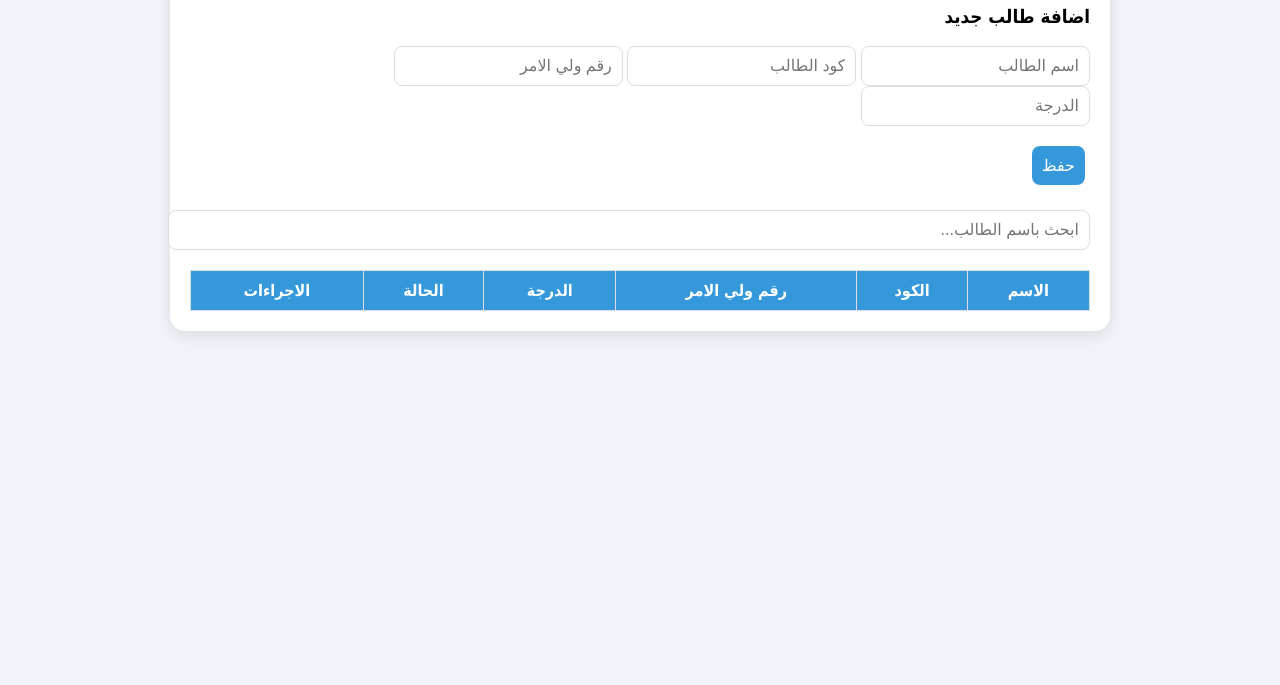
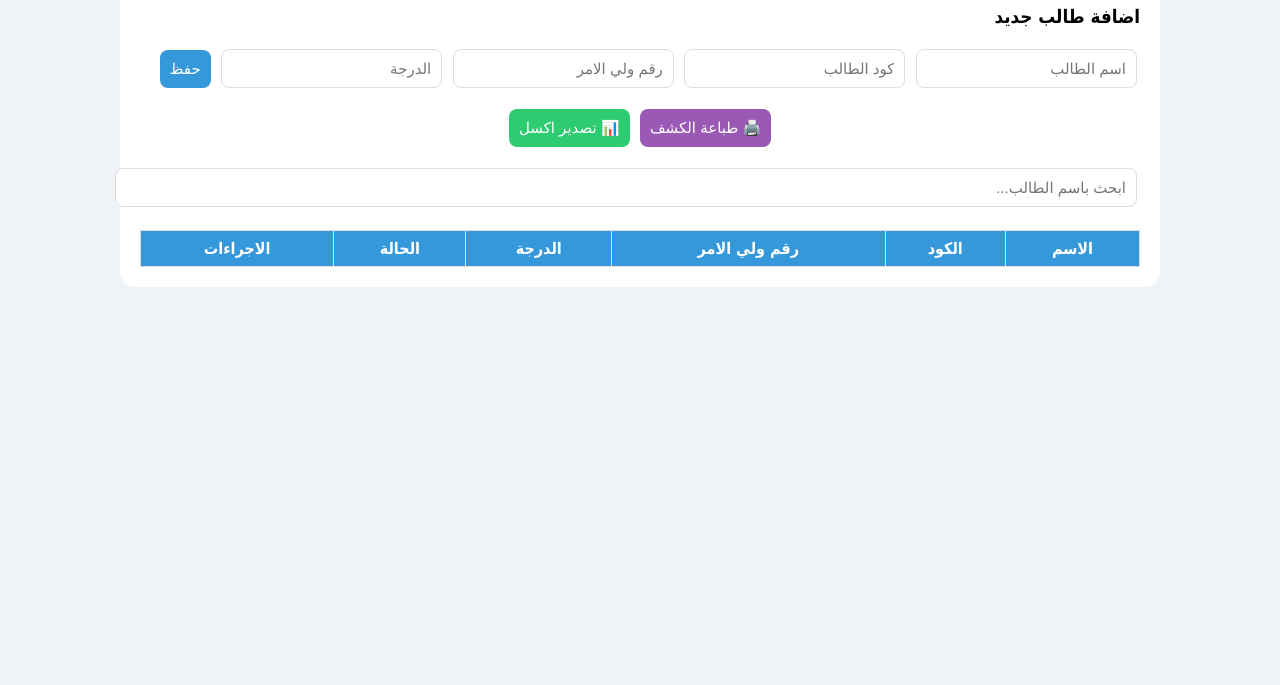
Before and after one commit to abeersalama633-bot/Student-tracker-, a plain HTML site: page index.html in a window 1280 px wide. Shown: the part 115-800 px from the top of the page. Drawn offline with Linux system fonts and the light colour scheme.

Commit message:
Update index.html

```diff
--- a/index.html
+++ b/index.html
@@ -6,19 +6,20 @@
 <title>نظام متابعة الطلاب</title>
 <style>
     body { font-family: 'Tahoma', sans-serif; background: #f0f4f8; margin: 0; padding: 20px; }
-       .container { max-width: 900px; margin: auto; background: white; padding: 20px; border-radius: 15px; box-shadow: 0 4px 15px rgba(0,0,0,0.1); }
+  .container { max-width: 1000px; margin: auto; background: white; padding: 20px; border-radius: 15px; }
     h1 { color: #2c3e50; text-align: center; }
-       .form-group { margin-bottom: 15px; }
-        input, button { padding: 10px; border-radius: 8px; border: 1px solid #ddd; font-size: 16px; }
-        button { background: #3498db; color: white; border: none; cursor: pointer; margin: 5px; }
+    input, button { padding: 10px; border-radius: 8px; border: 1px solid #ddd; font-size: 15px; margin: 3px; }
+    button { background: #3498db; color: white; border: none; cursor: pointer; }
     button:hover { background: #2980b9; }
     button.danger { background: #e74c3c; }
     button.success { background: #2ecc71; }
     button.warning { background: #f39c12; }
+    button.print { background: #9b59b6; }
     table { width: 100%; border-collapse: collapse; margin-top: 20px; }
-        th, td { border: 1px solid #ddd; padding: 10px; text-align: center; }
+    th, td { border: 1px solid #ddd; padding: 8px; text-align: center; }
     th { background: #3498db; color: white; }
   .absent { background: #fdecea; }
+  .top-btns { text-align: center; margin: 15px 0; }
 </style>
 </head>
 <body>
@@ -28,19 +29,22 @@
     <div id="form">
         <h3 id="formTitle">اضافة طالب جديد</h3>
         <input type="hidden" id="editIndex">
-        <div class="form-group">
         <input type="text" id="name" placeholder="اسم الطالب">
         <input type="text" id="code" placeholder="كود الطالب">
         <input type="text" id="parent" placeholder="رقم ولي الامر">
         <input type="number" id="grade" placeholder="الدرجة">
-        </div>
         <button onclick="saveStudent()">حفظ</button>
         <button onclick="cancelEdit()" id="cancelBtn" style="display:none;">الغاء</button>
     </div>
 
-    <input type="text" id="search" placeholder="ابحث باسم الطالب..." onkeyup="displayStudents()" style="width:100%; margin-top:20px;">
+    <div class="top-btns">
+        <button class="print" onclick="printTable()">🖨️ طباعة الكشف</button>
+        <button class="success" onclick="exportExcel()">📊 تصدير اكسل</button>
+    </div>
 
-    <table>
+    <input type="text" id="search" placeholder="ابحث باسم الطالب..." onkeyup="displayStudents()" style="width:100%;">
+
+    <table id="studentsTableMain">
         <thead>
             <tr>
                 <th>الاسم</th><th>الكود</th><th>رقم ولي الامر</th><th>الدرجة</th><th>الحالة</th><th>الاجراءات</th>
@@ -59,21 +63,12 @@ function saveStudent() {
     let parent = document.getElementById('parent').value;
     let grade = document.getElementById('grade').value;
     let index = document.getElementById('editIndex').value;
-
     if(!name ||!code) { alert('دخلي الاسم والكود'); return; }
-
     let student = {name, code, parent, grade, status: 'حاضر'};
-
-    if(index === '') {
-        students.push(student);
-    } else {
-        student.status = students[index].status; // احتفظ بالحالة القديمة
-        students[index] = student;
-    }
-
+    if(index === '') { students.push(student); }
+    else { student.status = students[index].status; students[index] = student; }
     localStorage.setItem('students', JSON.stringify(students));
-    clearForm();
-    displayStudents();
+    clearForm(); displayStudents();
 }
 
 function editStudent(i) {
@@ -87,32 +82,27 @@ function editStudent(i) {
     document.getElementById('cancelBtn').style.display = 'inline-block';
 }
 
-function cancelEdit() {
-    clearForm();
-}
-
+function cancelEdit() { clearForm(); }
 function clearForm() {
-    document.getElementById('name').value = '';
-    document.getElementById('code').value = '';
-    document.getElementById('parent').value = '';
-    document.getElementById('grade').value = '';
-    document.getElementById('editIndex').value = '';
-    document.getElementById('formTitle').innerText = 'اضافة طالب جديد';
+    document.getElementById('name').value = ''; document.getElementById('code').value = '';
+    document.getElementById('parent').value = ''; document.getElementById('grade').value = '';
+    document.getElementById('editIndex').value = ''; document.getElementById('formTitle').innerText = 'اضافة طالب جديد';
     document.getElementById('cancelBtn').style.display = 'none';
 }
 
 function deleteStudent(i) {
     if(confirm('متأكدة عايزة تمسحي الطالب؟')) {
-        students.splice(i, 1);
-        localStorage.setItem('students', JSON.stringify(students));
-        displayStudents();
+        students.splice(i, 1); localStorage.setItem('students', JSON.stringify(students)); displayStudents();
     }
 }
 
 function toggleAbsence(i) {
     students[i].status = students[i].status === 'حاضر'? 'غايب' : 'حاضر';
-    localStorage.setItem('students', JSON.stringify(students));
-    displayStudents();
+    if(students[i].status === 'غايب' && students[i].parent) {
+        let msg = `عزيزي ولي امر الطالب ${students[i].name} نود اعلامكم بغياب ابنكم اليوم`;
+        window.open(`https://wa.me/${students[i].parent}?text=${encodeURIComponent(msg)}`, '_blank');
+    }
+    localStorage.setItem('students', JSON.stringify(students)); displayStudents();
 }
 
 function displayStudents() {
@@ -122,11 +112,7 @@ function displayStudents() {
     students.filter(s => s.name.toLowerCase().includes(search)).forEach((s, i) => {
         tbody.innerHTML += `
         <tr class="${s.status === 'غايب'? 'absent' : ''}">
-            <td>${s.name}</td>
-            <td>${s.code}</td>
-            <td>${s.parent}</td>
-            <td>${s.grade}</td>
-            <td>${s.status}</td>
+            <td>${s.name}</td><td>${s.code}</td><td>${s.parent}</td><td>${s.grade}</td><td>${s.status}</td>
             <td>
                 <button class="warning" onclick="editStudent(${i})">تعديل</button>
                 <button class="success" onclick="toggleAbsence(${i})">غياب/حضور</button>
@@ -136,7 +122,18 @@ function displayStudents() {
     });
 }
 
+function printTable() { window.print(); }
+
+function exportExcel() {
+    let csv = 'الاسم,الكود,رقم ولي الامر,الدرجة,الحالة\n';
+    students.forEach(s => { csv += `${s.name},${s.code},${s.parent},${s.grade},${s.status}\n`; });
+    let blob = new Blob([csv], { type: 'text/csv;charset=utf-8;' });
+    let link = document.createElement("a");
+    link.href = URL.createObjectURL(blob);
+    link.download = "كشف_الطلاب.csv";
+    link.click();
+}
+
 displayStudents();
 </script>
 </body>
-</html>
```
Lines whose indentation alone changed are shown as unchanged.
